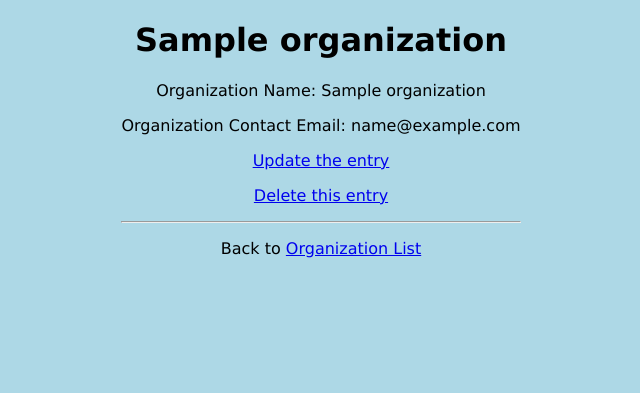
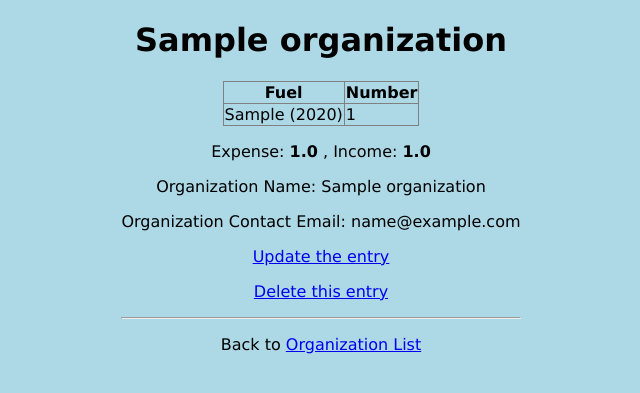
Before and after one commit to dinkan/fleet1, a Django app: page /org_details/1 in a window 1280 px wide. Shown: the top 393 px of the page, without its empty margins (319-959 px from the left). Run offline with Django 4.2, Linux system fonts and the light colour scheme; tables that the repository leaves empty hold one stand-in row (values such as "Sample post").

Commit message:
Organization Dashboard Changes
Made changes for the two additional details in the Organization Details page as required in FLEET-12 task.

```diff
--- a/fleet1/vehicles/templates/org_details.html
+++ b/fleet1/vehicles/templates/org_details.html
@@ -6,6 +6,25 @@
 
 {% block content %}
   <h1>{{ organization.org_name }}</h1>
+
+  <table border="1" style="border-collapse: collapse;">
+    <thead>
+      <tr>
+        <th>Fuel</th>
+        <th>Number</th>
+      </tr>
+    </thead>
+    <tbody>
+      {% for fuel in fuel_counts %}
+      <tr>
+        <td>{{ fuel.fuel__fuel_type }} ({{fuel.fuel__year}})</td>
+        <td>{{ fuel.vehicle_count }}</td>
+      </tr>
+      {% endfor %}
+    </tbody>
+  </table>
+
+  <p>Expense: <b>{{ total_expense }}</b> , Income: <b>{{ total_income }}</b></p>
 
   <p>Organization Name: {{ organization.org_name }}</p>
   <p>Organization Contact Email: {{ organization.org_contact_email }}</p>
--- a/fleet1/vehicles/views.py
+++ b/fleet1/vehicles/views.py
@@ -103,9 +103,22 @@ def organization(request):
 
 def org_details(request, id):
     organization = Organization.objects.get(id=id)
+    fuel_counts = (
+        VehicleFuel.objects
+        .filter(vehicle_id__vehicle_inventory__organization=organization)
+        .values('fuel__fuel_type','fuel__year')
+        .annotate(vehicle_count=Sum('vehicle_id__vehicle_inventory__count'))
+        .order_by('fuel__fuel_type')
+    )
+    transactions = Transaction.objects.filter(organization=organization)
+    total_expense = transactions.aggregate(Sum('expense'))['expense__sum'] or 0.0
+    total_income = transactions.aggregate(Sum('income'))['income__sum'] or 0.0
     template = loader.get_template('org_details.html')
     context = {
         'organization': organization,
+        'fuel_counts': fuel_counts,
+        'total_expense': total_expense,
+        'total_income': total_income,
     }
     return HttpResponse(template.render(context, request))
 
```
